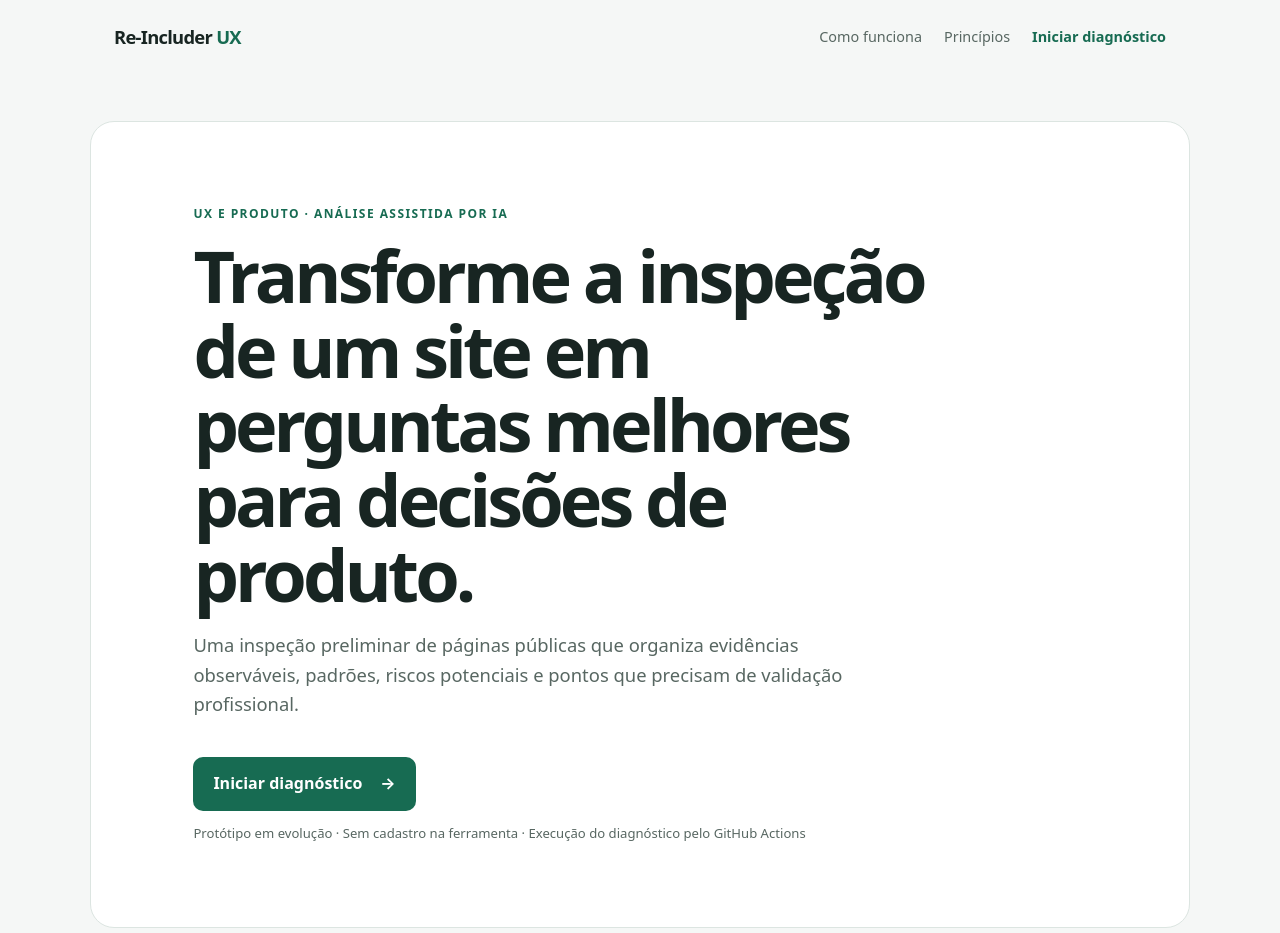
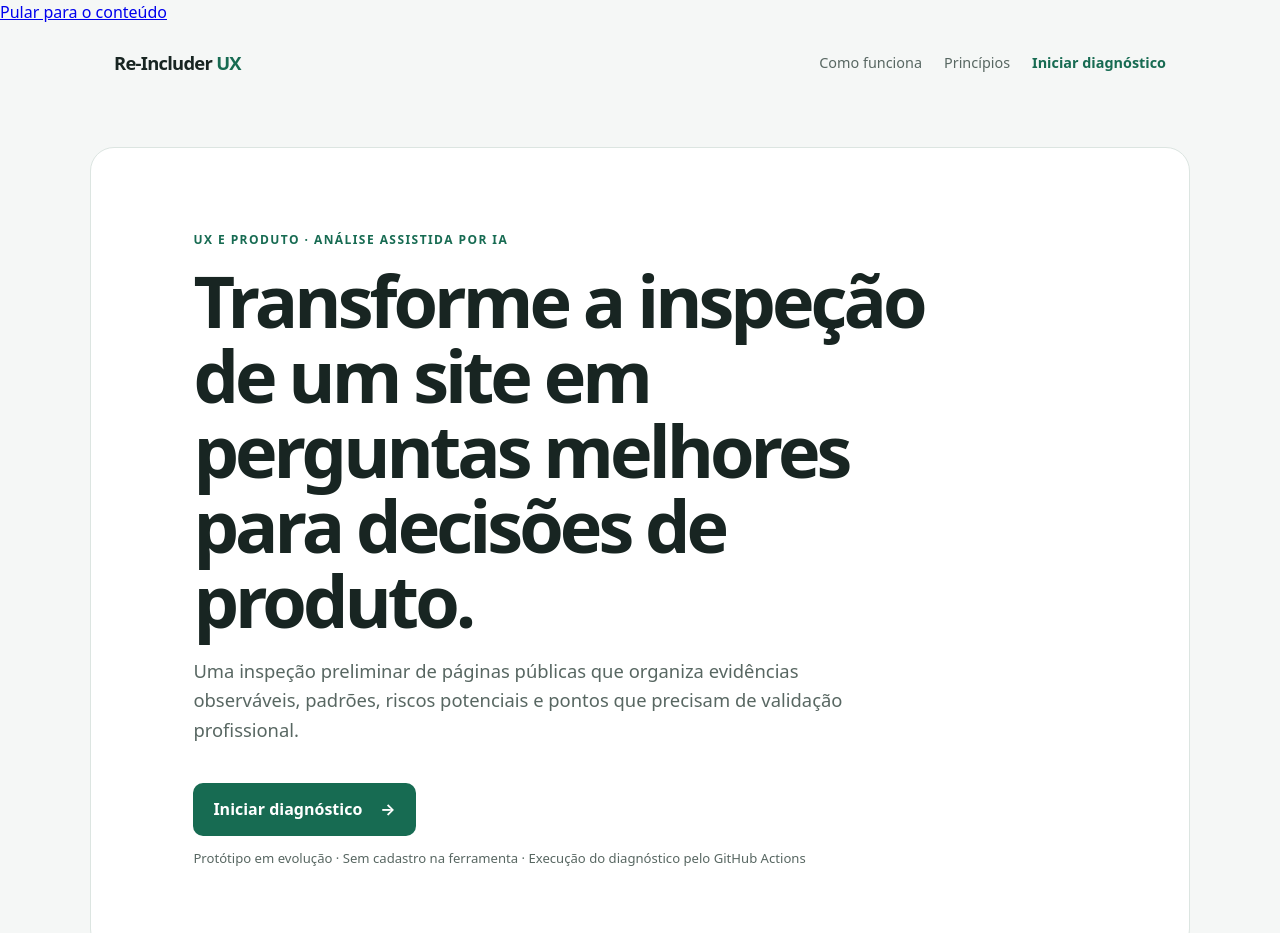
Before and after one commit to inforeincluder/re-includer-ux, a plain HTML site: page index.html in a window 1280 px wide. Shown: the top 933 px of the page. Drawn offline with Linux system fonts and the light colour scheme.

Commit message:
Add skip navigation link to landing page

```diff
--- a/index.html
+++ b/index.html
@@ -9,6 +9,7 @@
   <link rel="stylesheet" href="site/styles.css">
 </head>
 <body>
+  <a class="skip-link" href="#main-content">Pular para o conteúdo</a>
   <header class="topbar">
     <a class="brand" href="./" aria-label="Re-Includer UX — início">Re-Includer <span>UX</span></a>
     <nav aria-label="Navegação principal">
@@ -17,7 +18,7 @@
       <a class="nav-cta" href="tools/ux-audit-lite/">Iniciar diagnóstico</a>
     </nav>
   </header>
-  <main>
+  <main id="main-content">
     <section class="hero">
       <p class="eyebrow">UX e produto · análise assistida por IA</p>
       <h1>Transforme a inspeção de um site em perguntas melhores para decisões de produto.</h1>
```
